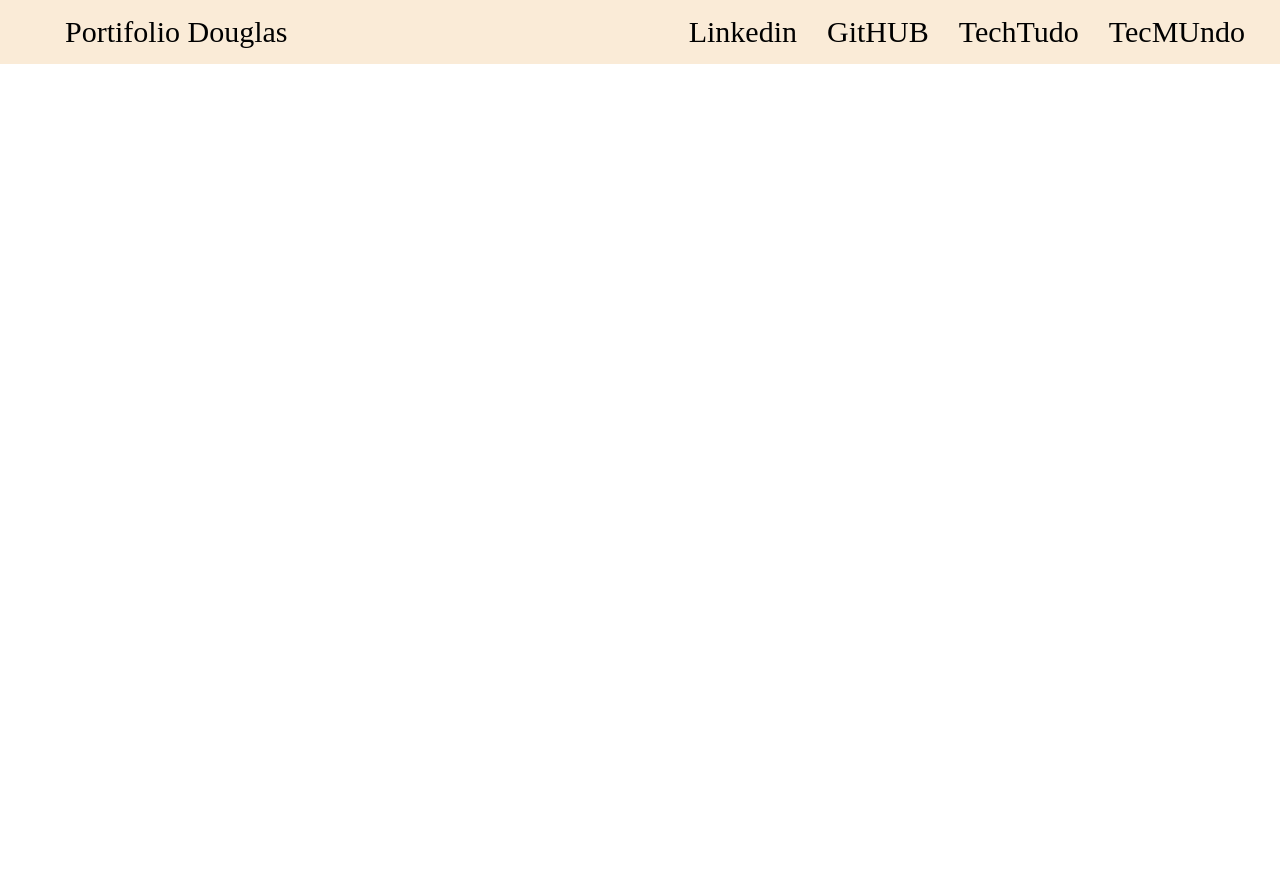
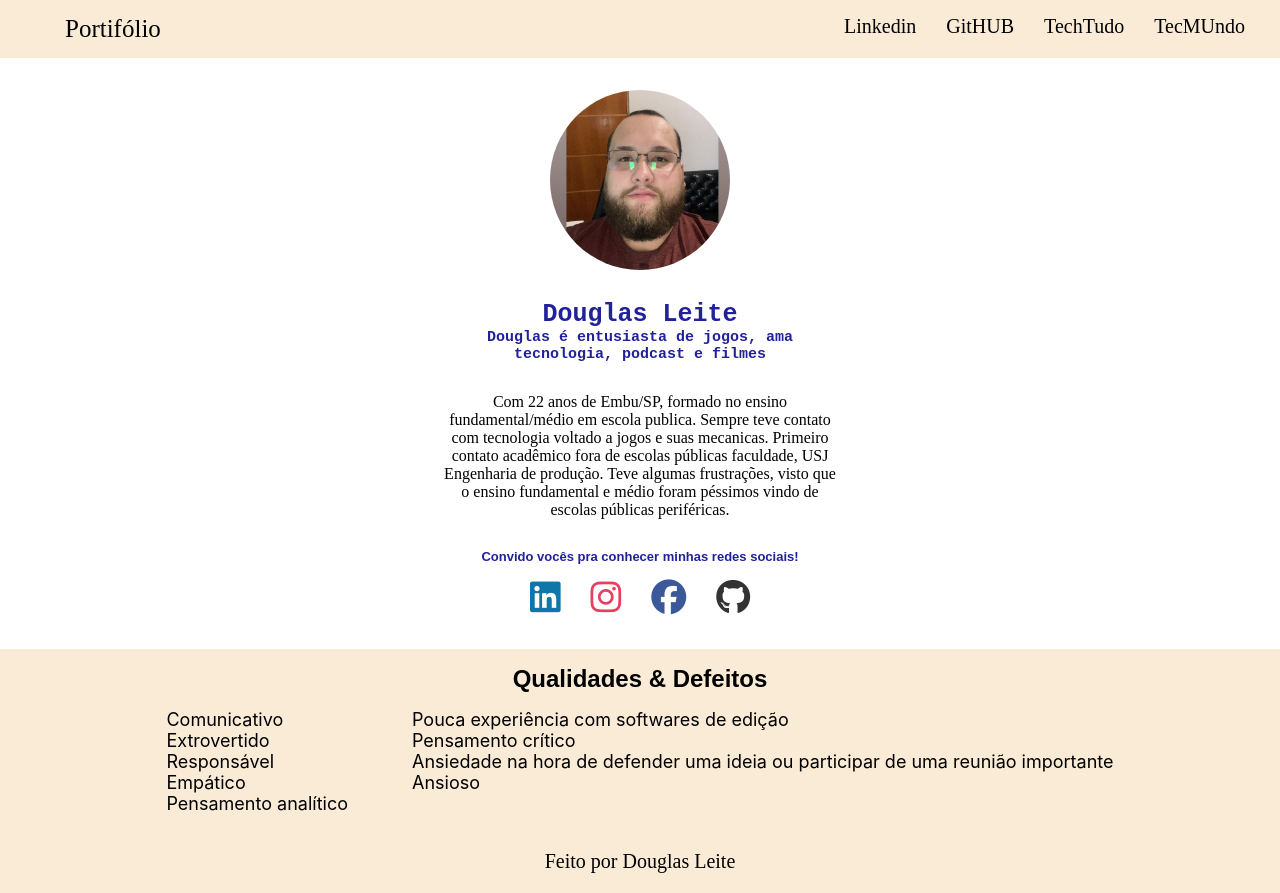
Before and after one commit to DouglasOliveiraLeite/Portfolio, a plain HTML site: page index.html in a window 1280 px wide. Before the commit the page ends 800 px from the top, so only its background shows below. Drawn offline with Linux system fonts and the light colour scheme.

Commit message:
versão atualizada e concluída

```diff
--- a/index.html
+++ b/index.html
@@ -13,7 +13,7 @@
     <!--Cabecalho-->
     <header id="cabecalho">
       <div>
-        <a href="#">Portifolio Douglas</a>
+        <a href="#">Portifólio </a>
       </div>
 
       <nav>
@@ -28,3 +28,59 @@
       </nav>
 
     </header>
+
+    <!--Douglas Leite-->
+    <section id="Sobre-mim">
+
+  <img class="douglasfoto"src="perfilDouglas.jpeg" alt="FotoDouglas">
+
+  <h1 class="nome">Douglas Leite</h1>
+
+  <h4 class="subtitulo">Douglas é entusiasta de jogos, ama tecnologia, podcast e filmes</h4>
+
+  <p class="quem sou eu">Com 22 anos de Embu/SP, formado no ensino fundamental/médio em escola publica. Sempre teve contato com tecnologia voltado a jogos e suas mecanicas. Primeiro contato acadêmico fora de escolas públicas faculdade, USJ Engenharia de produção. Teve algumas frustrações, visto que o  ensino fundamental e médio foram péssimos vindo de escolas públicas periféricas. </p>
+  <p class="convite">Convido vocês pra conhecer minhas redes sociais!</p>
+
+  <div id="social-media">
+
+    <a class="link linkedin" href="https://www.linkedin.com/in/douglasleitedev/" target="_blank"><i class="fa-brands fa-linkedin"></i></a>
+
+    <a class="link instagram" href="https://www.instagram.com/dodouglazb7/"><i class="fa-brands fa-instagram"></i></a>
+
+    <a class="link facebook" href="https://www.facebook.com/Dodouglasb7"><i class="fa-brands fa-facebook"></i></a>
+
+    <a class="link github" href="https://github.com/DouglasOliveiraLeite"><i class="fa-brands fa-github"></i></a>
+  </div>
+
+    </section>
+
+<!-- caracteristicas-->
+<section id="qualidadesedefeitos">
+    <h1>Qualidades & Defeitos</h1>
+    <div>
+      <div id="qualidades">
+        <ol>
+            <li>Comunicativo</li>
+            <li>Extrovertido</li>
+            <li>Responsável</li>
+            <li>Empático</li>
+            <li>Pensamento analítico</li>
+        </ol>
+      </div>
+
+      <div id="defeitos">
+        <ul>
+            <li>Pouca experiência com softwares de edição</li>
+            <li>Pensamento crítico</li>
+            <li>Ansiedade na hora de defender uma ideia ou participar de uma reunião importante</li>
+            <li>Ansioso</li>
+        </ul>
+      </div>
+    </div>
+
+  </section>
+
+   <footer id="footer" >Feito por Douglas Leite</footer>
+   <html>
+
+   </html>
--- a/style.css
+++ b/style.css
@@ -1,3 +1,4 @@
+@import url('https://fonts.googleapis.com/css2?family=Exo+2:wght@300&display=swap');
 *{
   margin: 0;
   padding: 0;
@@ -22,7 +23,7 @@
 #cabecalho div a{
   text-decoration: none;
   color: black;
-  font-size: 30px;
+  font-size: 25px;
 }
 
 #cabecalho div a:hover{
@@ -34,7 +35,7 @@
     list-style: none;
     gap: 30px;
     margin-right: 50px;
-    font-size: 30px;
+    font-size: 20px;
 }
 
 #cabecalho nav ul li a{
@@ -44,3 +45,114 @@
 #cabecalho nav ul li a:hover{
     color: blue;
 }
+
+#Sobre-mim{
+    display: flex;
+    flex-direction: column;
+    text-align: center;
+    margin: 0 auto;
+    width:400px;
+}
+.douglasfoto{
+    width: 180px;
+    height: 180px;
+    border-radius: 50%;
+    margin: 0 auto;
+    margin-top: 90px;
+    margin-bottom: 30px;
+}
+.nome{
+    font-family: 'Courier New', Courier, monospace;
+    font-size: 25px;
+    color: rgb(33, 33, 155);
+
+}
+.subtitulo{
+    font-family:'Courier New', Courier, monospace;
+    color: rgb(33, 33, 155);
+    font-size: 15px;
+    margin-bottom: 30px;
+
+}
+.convite{
+    margin-top: 30px;
+    margin-bottom: 15px;
+    font-family: 'Josefin Sans', sans-serif;
+    font-size: 13px;
+    color: rgb(33, 33, 155);
+    font-weight: bolder;
+  }
+  #social-media{
+    display: flex;
+    justify-content: center;
+    gap: 30px;
+
+  }
+
+  .link{
+    font-size: 35px;
+    text-decoration: none;
+
+}
+    .linkedin{
+    color: #0e76a8;
+  }
+    .linkedin:hover{
+    color: #004a72;
+  }
+    .instagram{
+    color: #e4405f;
+  }
+    .instagram:hover{
+    color: #992a3e;
+  }
+    .facebook{
+    color: #3b5998;
+  }
+    .facebook:hover{
+    color: #1d2f5b;
+  }
+    .github{
+    color: #333;
+  }
+    .github:hover{
+    color: black;
+  }
+
+  /* Caracteristicas */
+
+  #qualidadesedefeitos{
+    background-color:antiquewhite;
+    margin-top: 30px;
+    padding: 16px 0;
+  }
+
+  #qualidadesedefeitos h1{
+    margin-bottom: 16px;
+    font-size: 24px;
+    font-family: 'Josefin Sans', sans-serif;
+    text-align: center;
+  }
+
+  #qualidadesedefeitos > div{
+    display: flex;
+    justify-content: center;
+    gap: 64px;
+    font-size: 18px;
+    font-family: 'Inter', sans-serif;
+  }
+  #defeitos ul{
+    list-style: none;
+
+}
+ #qualidades ol{
+    list-style: none;
+ }
+
+ #footer{
+    background-color: antiquewhite;
+    font-size: 20px;
+    padding: 20px;
+    text-align: center;
+
+ }
```
Also changed, not shown: perfilDouglas.jpeg (added).
